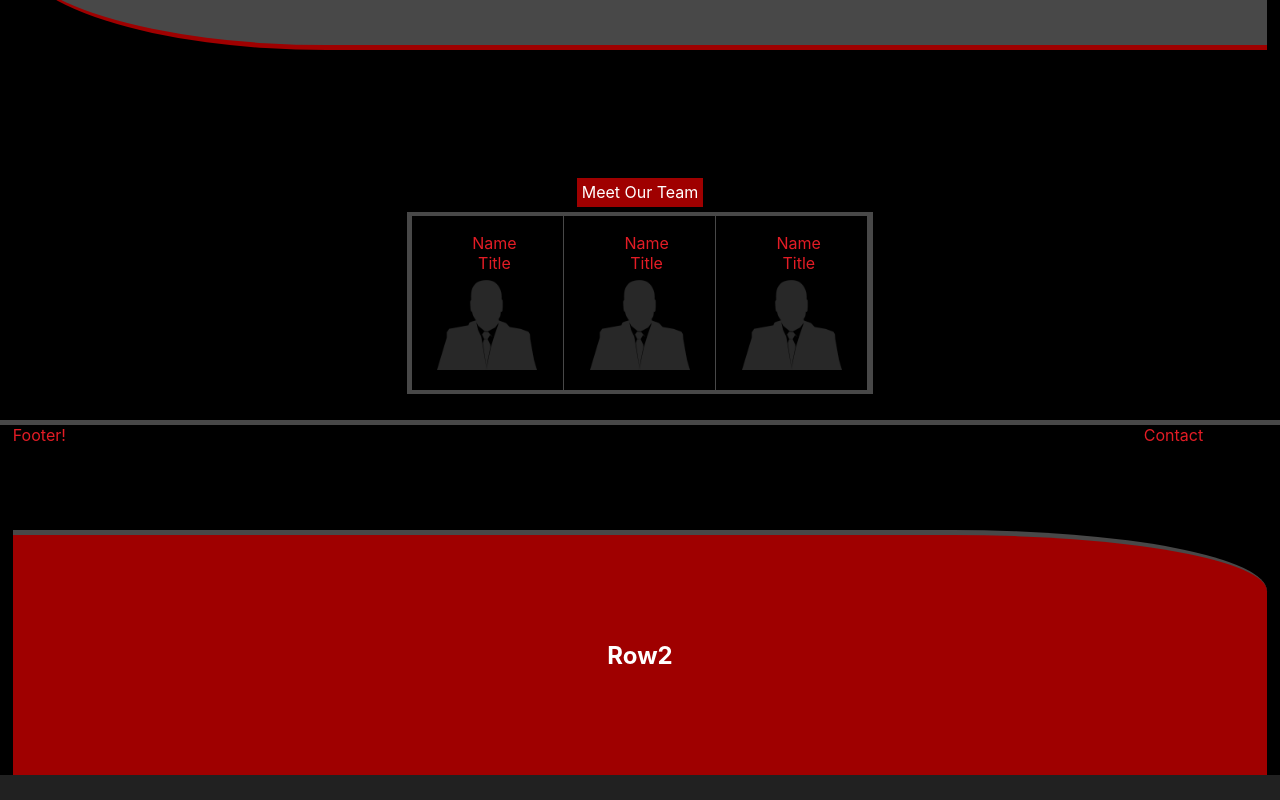
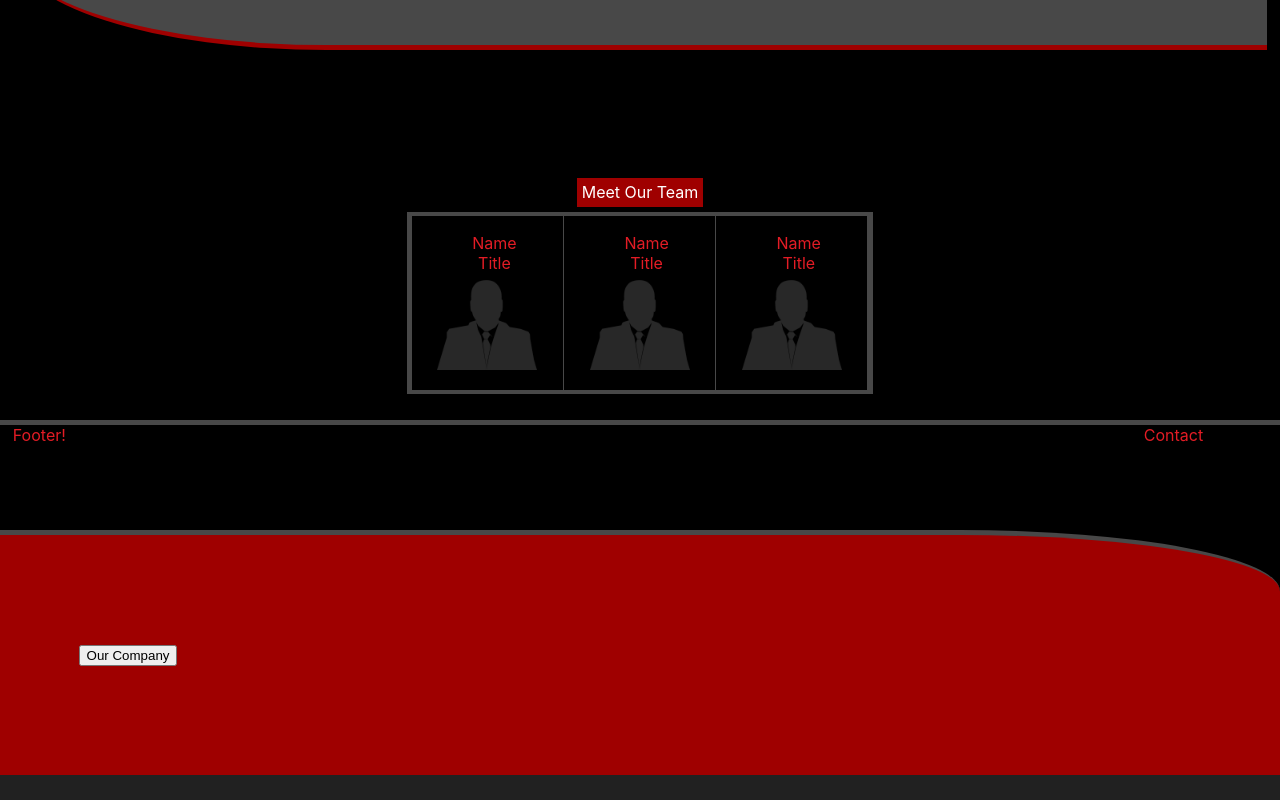
Before and after one commit to sbogucki12/companysite, a React (Create React App) app: page / in a window 1280 px wide. Shown: the part 355-1155 px from the top of the page. Built offline with nearby package versions, Linux system fonts and the light colour scheme; the HTML template or start-up script is replaced by a standard one.

Commit message:
working on OurCompany component

```diff
--- a/src/desktop/DesktopBase.jsx
+++ b/src/desktop/DesktopBase.jsx
@@ -1,6 +1,7 @@
 import React from 'react';
 import FooterMain from './footer/FooterMain';
 import TeamCardWidget from './teamCardWidget/TeamCardWidget';
+import OurCompany from './ourCompany/OurCompany';
 import Layout from './layout/Layout';
 import '../app.css';
 import './desktopBase.css';
@@ -19,7 +20,7 @@ function DesktopBase() {
 						row1: <TeamCardWidget />,
 						row2: (
 							<div>
-								<h2>Row2</h2>
+								<OurCompany />
 							</div>
 						),
 					}}
--- /dev/null
+++ b/src/desktop/ourCompany/OurCompany.jsx
@@ -0,0 +1,43 @@
+import './ourCompany.css';
+import { useState, Fragment } from 'react';
+
+function OurCompany() {
+	const [showBio, setShowBio] = useState(false);
+	const [showArrow, setShowArrow] = useState(false);
+
+	function handleOnClickShowBio (){
+		setShowArrow(!showArrow);
+		if(showBio){
+			setShowBio(false);
+		}
+		setTimeout(() => {setShowBio(!showBio)}, 1000);
+	}
+
+	return (
+		<div id="ourCompanyContainer">
+			<div />
+			<div>
+				<button onClick={() => handleOnClickShowBio()}>Our Company</button>
+			</div>
+			{showArrow ? <div id='ourCompanyArrowContainer'>&#8680;</div> : null}
+			{showBio ? (
+				<Fragment>
+
+					<div id="ourCompanyBioContainer">
+						<p>
+							Lorem ipsum dolor sit amet, consectetur adipiscing elit. In dapibus dapibus ornare.
+							Vestibulum condimentum mi tellus, ut ultricies nibh tristique eget. Proin sodales, tellus
+							porta fringilla rhoncus, tellus magna rutrum lacus, at tempus nisl tellus ut quam. In hac
+							habitasse platea dictumst. Mauris lacus lorem, rutrum eget ipsum eget, scelerisque molestie
+							dui. Phasellus id elementum nibh. Curabitur ornare nunc quis congue volutpat.{' '}
+						</p>
+					</div>
+				</Fragment>
+			) : null}
+
+			<div />
+		</div>
+	);
+}
+
+export default OurCompany;
--- /dev/null
+++ b/src/desktop/ourCompany/ourCompany.css
@@ -0,0 +1,15 @@
+#ourCompanyContainer {
+    display: grid;
+    grid-template-columns: 5vw 10vw 20vw 60vw 5vw;
+    min-width: 100%;
+    justify-items: center;
+    align-items: center;
+}
+
+#ourCompanyArrowContainer {
+    font-size: 5rem;
+}
+#ourCompanyBioContainer {
+    justify-self: start;
+    font-size: small;
+}
```
Also changed, not shown: 1 other file (tests, documents, lock files or other folders).
